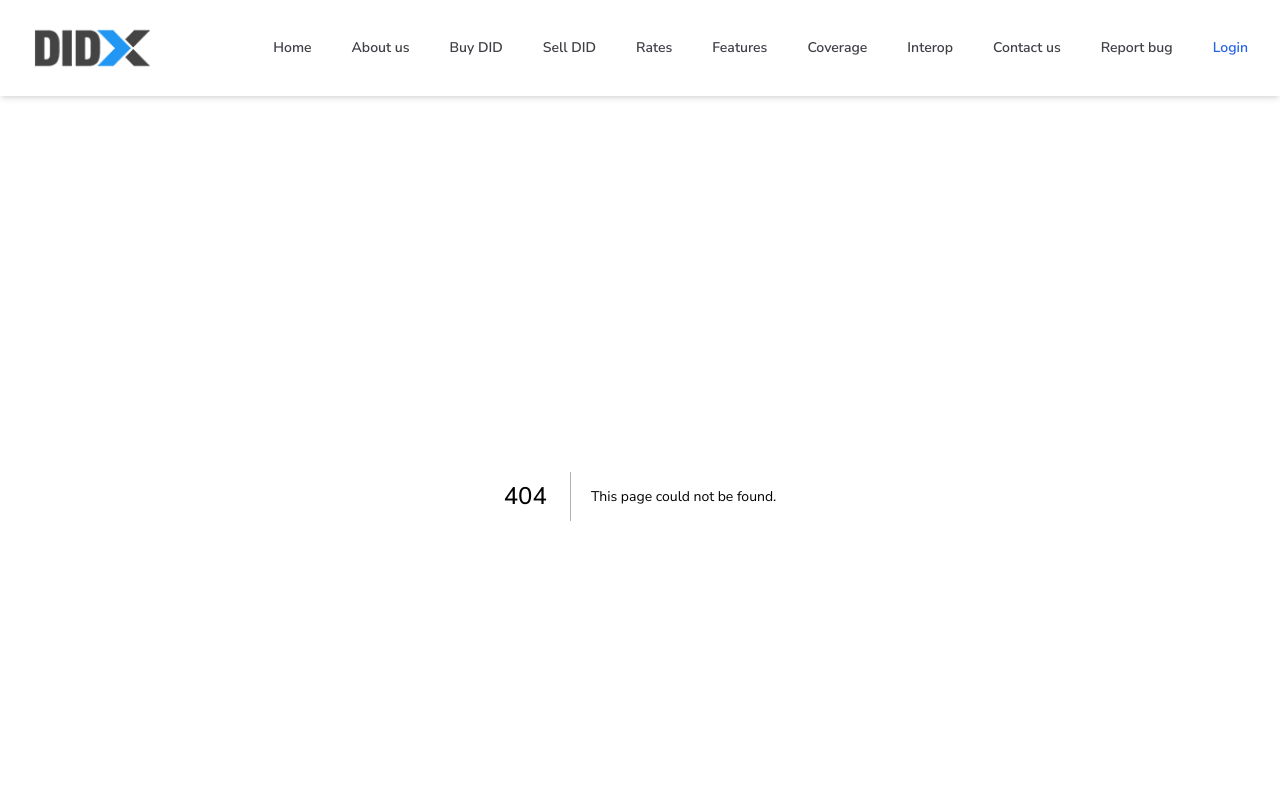
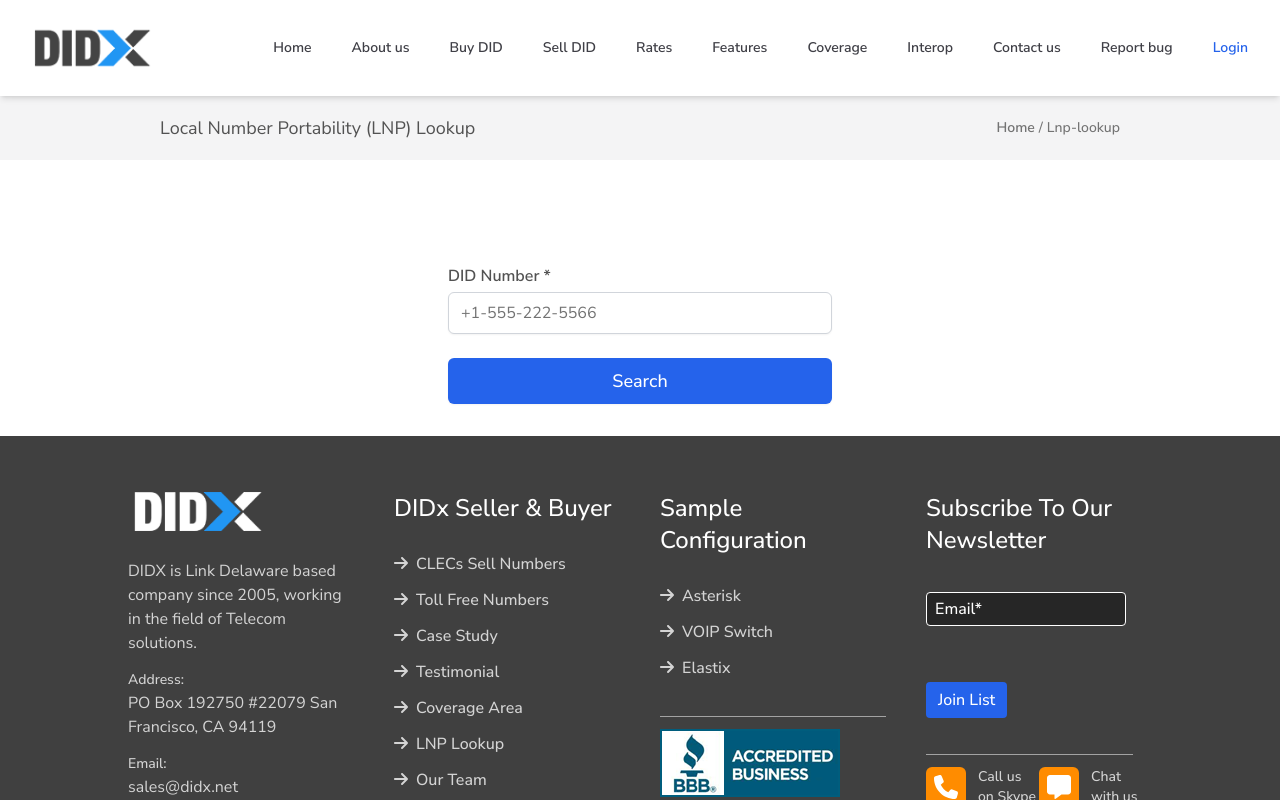
Before and after one commit to erdum/didx-nextjs-frontend, a Next.js app: page /lnp-lookup in a window 1280 px wide. Before the commit this address had no page. Shown: the top 800 px of the page. Built offline with nearby package versions, Linux system fonts and the light colour scheme.

Commit message:
Add lnp-lookup page implemented

```diff
--- /dev/null
+++ b/app/lnp-lookup/page.jsx
@@ -0,0 +1,45 @@
+import BreadCrumb from '../layout-components/breadCrumb'
+import { StandardPage } from '../layout-components/standardPage'
+
+export const metadata = {
+	'title': 'Local Number Portability (LNP) Lookup'
+}
+
+export default function Page() {
+	return (
+		<>
+			<BreadCrumb title={metadata.title} />
+			<StandardPage>
+				<section className="w-96 mx-auto">
+					<form>
+            <div className="my-6">
+              <label htmlFor="did" className="block font-semibold text-neutral-600">
+                DID Number *
+              </label>
+              <div className="mt-1">
+                <input
+                  id="did"
+                  name="did"
+                  type="did"
+                  autoComplete="did"
+                  required
+                  placeholder="+1-555-222-5566"
+                  className="appearance-none block w-full px-3 py-2 border border-gray-300 rounded-md shadow-sm placeholder-neutral-500 focus:outline-none focus:ring-blue-600 focus:border-blue-600 sm"
+                />
+              </div>
+            </div>
+
+            <div>
+              <button
+                type="button"
+                className="w-full flex justify-center py-2 px-4 border border-transparent rounded-md shadow-sm text-lg font-medium text-white bg-blue-600 hover:bg-blue-500 focus:outline-none focus:ring-2 focus:ring-offset-2 focus:ring-blue-600"
+              >
+                Search
+              </button>
+            </div>
+          </form>
+				</section>
+			</StandardPage>
+		</>
+	)
+}
```
